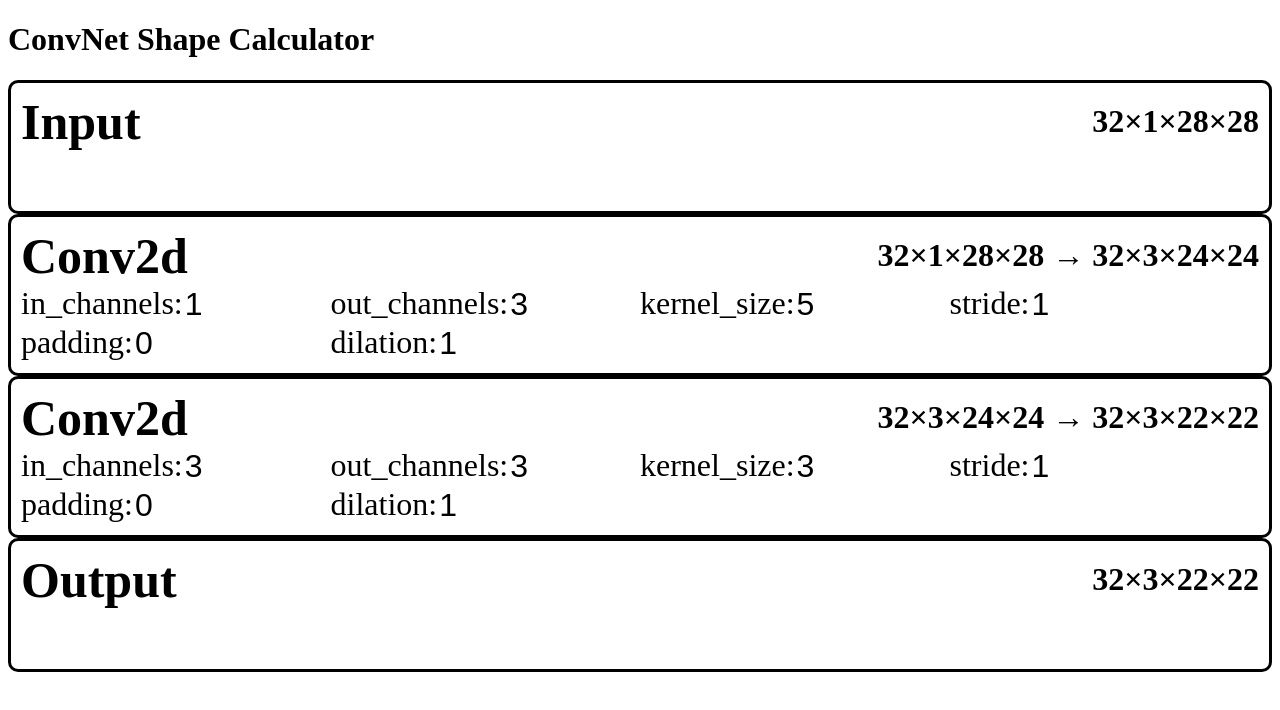
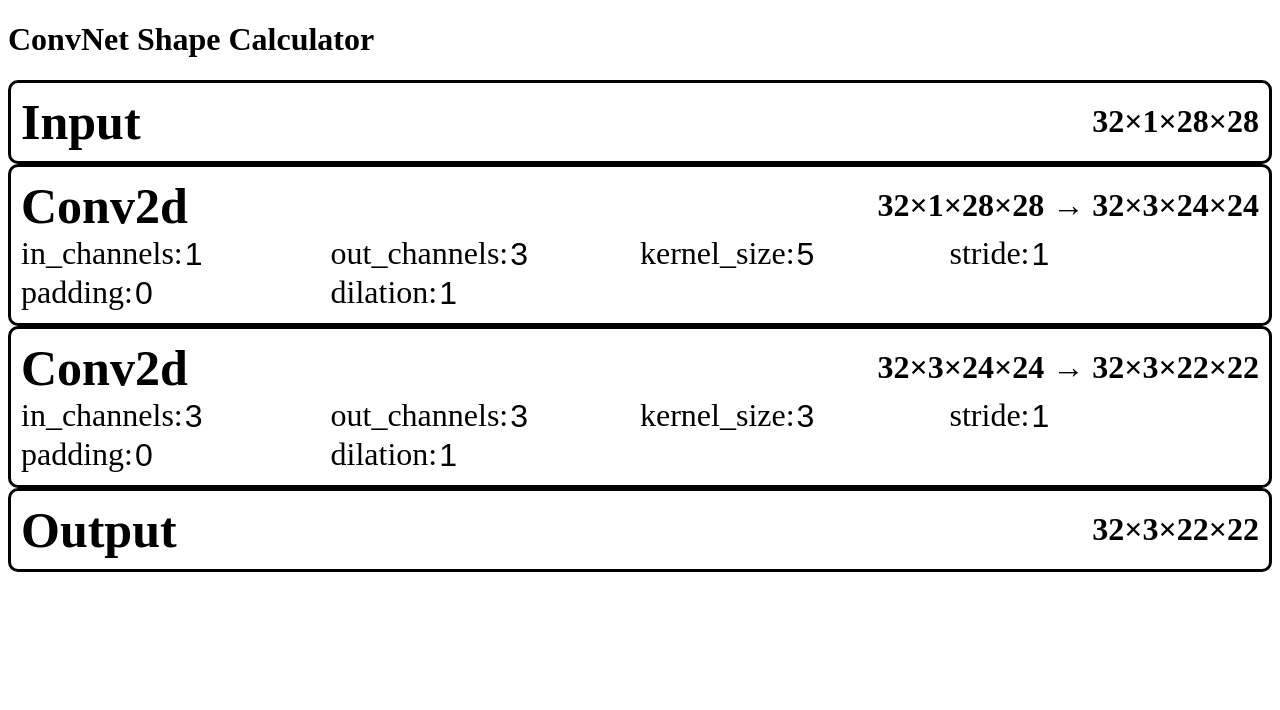
Before and after one commit to lemolatoon/convnet-shape-calculator, a Next.js app: page / in a window 1280 px wide. Shown: the top 710 px of the page. Built offline with nearby package versions, Linux system fonts and the light colour scheme.

Commit message:
Add ErrorMessage and fix layouts

```diff
--- a/src/components/Sequential.tsx
+++ b/src/components/Sequential.tsx
@@ -3,7 +3,7 @@ import { Size, Tensor } from "@/type/size";
 
 export const Sequential =
   <T extends Size>(layers: LayerComponent<T>[]) =>
-  (tensor: Tensor<T>) => {
+  (tensor?: Tensor<T>) => {
     return layers.reduce(
       (prev, layer) => {
         const { layer: nextLayer, tensor: nextTensor } = layer(prev.tensor);
--- a/src/components/layers/Conv2d.tsx
+++ b/src/components/layers/Conv2d.tsx
@@ -11,24 +11,41 @@ import { Conv2dSize, Tensor } from "@/type/size";
 import { addPriority } from "@/utils/object";
 
 export const Conv2d = (__params: Conv2dParams): LayerComponent<Conv2dSize> => {
-  const useLayerComponent = (tensor: Tensor<Conv2dSize>) => {
+  const useLayerComponent = (tensor: Tensor<Conv2dSize> | undefined) => {
     const { obj: params, dispatch } = useObjectState(
       normalizeConv2dParams(__params)
     );
     const onClicks: OnClickTypes<Conv2dParams> = (key) => (val) =>
       dispatch(key, val);
     const { layer: conv2dF } = conv2d(params);
-    const sizeAfterApply = conv2dF(tensor.shape);
+    const { sizeAfterApply, errorMsg } = (() => {
+      if (!tensor) {
+        return { sizeAfterApply: undefined, errorMsg: undefined };
+      }
+      try {
+        return { sizeAfterApply: conv2dF(tensor.shape), errorMsg: undefined };
+      } catch (e: unknown) {
+        let msg = "Unknown Error Occured";
+        if (e instanceof Error) {
+          msg = e.message;
+        }
+        return { errorMsg: msg, sizeAfterApply: undefined };
+      }
+    })();
     const layer = (
       <Layer
         name={"Conv2d"}
         params={addPriority(params, Conv2dParamProprity)}
-        sizeBeforeApply={tensor.shape}
+        sizeBeforeApply={tensor?.shape}
         sizeAfterApply={sizeAfterApply}
         onClicks={onClicks}
+        errorMsg={errorMsg}
       />
     );
-    return { layer, tensor: { shape: sizeAfterApply } };
+    return {
+      layer,
+      tensor: sizeAfterApply ? { shape: sizeAfterApply } : undefined,
+    };
   };
   return useLayerComponent;
 };
--- a/src/components/layers/JustTensor.tsx
+++ b/src/components/layers/JustTensor.tsx
@@ -13,14 +13,14 @@ const JustTensor =
           name={name}
           params={{}}
           onClicks={() => undefined}
-          sizeAfterApply={tensor.shape}
+          sizeAfterApply={tensor?.shape}
         />
       ),
       tensor: tensor,
     };
   };
 
-export const Input = <T extends Size>(tensor: Tensor<T>) =>
+export const Input = <T extends Size>(tensor?: Tensor<T>) =>
   JustTensor("Input")(tensor);
-export const Output = <T extends Size>(tensor: Tensor<T>) =>
+export const Output = <T extends Size>(tensor?: Tensor<T>) =>
   JustTensor("Output")(tensor);
--- a/src/components/ui/Layer.tsx
+++ b/src/components/ui/Layer.tsx
@@ -8,29 +8,36 @@ export type LayerProps<T extends PrimitiveLayerParams> = {
   name: string;
   params: LayerParams<T>;
   sizeBeforeApply?: Size;
-  sizeAfterApply: Size;
+  sizeAfterApply?: Size;
+  errorMsg?: string;
   onClicks: OnClickTypes<T>;
 };
 type LayerParamBoxProps = {
   n_columns?: number;
-};
+} & IsSpProps;
 const LayerParamBox = styled.div<LayerParamBoxProps>`
   display: grid;
   grid-template-columns: repeat(${({ n_columns }) => `${n_columns ?? 4}`}, 1fr);
-  font-size: 32px;
+  font-size: ${({ isSp }) => (isSp ? `0.75em` : `32px`)};
 `;
 
 const LayerParam = styled.div`
   display: flex;
 `;
+const ErrorMessage = styled.text`
+  align-self: flex-end;
+  color: red;
+`;
+
+const GridWrapper = styled.div`
+  padding: 10px;
+  border-radius: 10px;
+  border: solid;
+`;
 
 const Grid = styled.div`
   display: grid;
   grid-template-columns: 1fr 3fr;
-  grid-auto-rows: minmax(50px, auto);
-  padding: 10px;
-  border-radius: 10px;
-  border: solid;
 
   > ${LayerParamBox} {
     grid-column-start: 1;
@@ -39,13 +46,16 @@ const Grid = styled.div`
   }
 `;
 
-const Name = styled.div`
-  font-size: 50px;
+type IsSpProps = {
+  isSp?: boolean;
+};
+const Name = styled.div<IsSpProps>`
+  font-size: ${({ isSp }) => (isSp ? `2em` : `50px`)};
   font-weight: bold;
 `;
 
-const SizeExpr = styled.div`
-  font-size: 32px;
+const SizeExpr = styled.div<IsSpProps>`
+  font-size: ${({ isSp }) => (isSp ? `0.8em` : `32px`)};
   font-weight: bold;
   display: flex;
   align-items: center;
@@ -70,15 +80,24 @@ export const Layer = <T extends PrimitiveLayerParams>({
   sizeBeforeApply,
   sizeAfterApply,
   onClicks,
+  errorMsg,
 }: LayerProps<T>) => {
-  const sizeExpression = sizeBeforeApply
-    ? `${displaySize(sizeBeforeApply)} → ${displaySize(sizeAfterApply)}`
-    : displaySize(sizeAfterApply);
+  const sizeExpression = (() => {
+    if (sizeBeforeApply && sizeAfterApply) {
+      return `${displaySize(sizeBeforeApply)} → ${displaySize(sizeAfterApply)}`;
+    } else if (sizeAfterApply) {
+      return displaySize(sizeAfterApply);
+    } else if (sizeBeforeApply) {
+      return `${displaySize(sizeBeforeApply)} →`;
+    }
+  })();
+  const isSp = useIsSp();
   return (
+    <GridWrapper>
       <Grid>
-      <Name>{name}</Name>
-      <SizeExpr>{sizeExpression}</SizeExpr>
-      <LayerParamBox n_columns={useIsSp(1200) ? 2 : 4}>
+        <Name isSp={isSp}>{name}</Name>
+        <SizeExpr isSp={isSp}>{sizeExpression}</SizeExpr>
+        <LayerParamBox n_columns={useIsSp(1200) ? 2 : 4} isSp={isSp}>
           {Object.entries(params)
             .sort(
               ([, { priority: priorityA }], [, { priority: priorityB }]) =>
@@ -105,5 +124,7 @@ export const Layer = <T extends PrimitiveLayerParams>({
             })}
         </LayerParamBox>
       </Grid>
+      {errorMsg ? <ErrorMessage>{errorMsg}</ErrorMessage> : undefined}
+    </GridWrapper>
   );
 };
--- a/src/type/layer.ts
+++ b/src/type/layer.ts
@@ -22,7 +22,7 @@ export type GetPriorityFunc<T extends PrimitiveLayerParams> = (
   val: keyof T
 ) => number;
 
-export type LayerComponent<T extends Size> = (tensor: Tensor<T>) => {
+export type LayerComponent<T extends Size> = (tensor?: Tensor<T>) => {
   layer: React.ReactElement;
-  tensor: Tensor<T>;
+  tensor?: Tensor<T>;
 };
```
Lines whose indentation alone changed are shown as unchanged.
